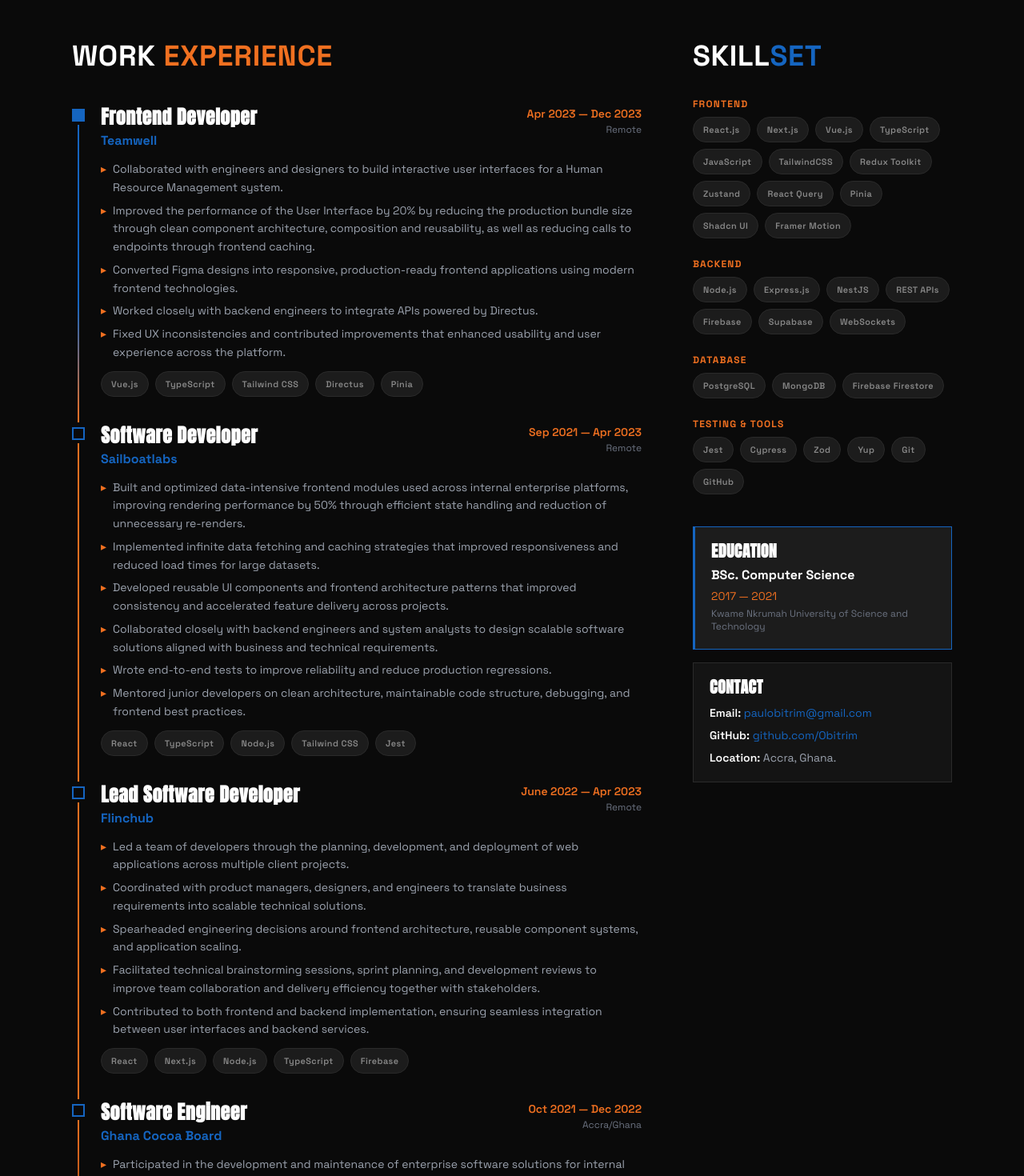
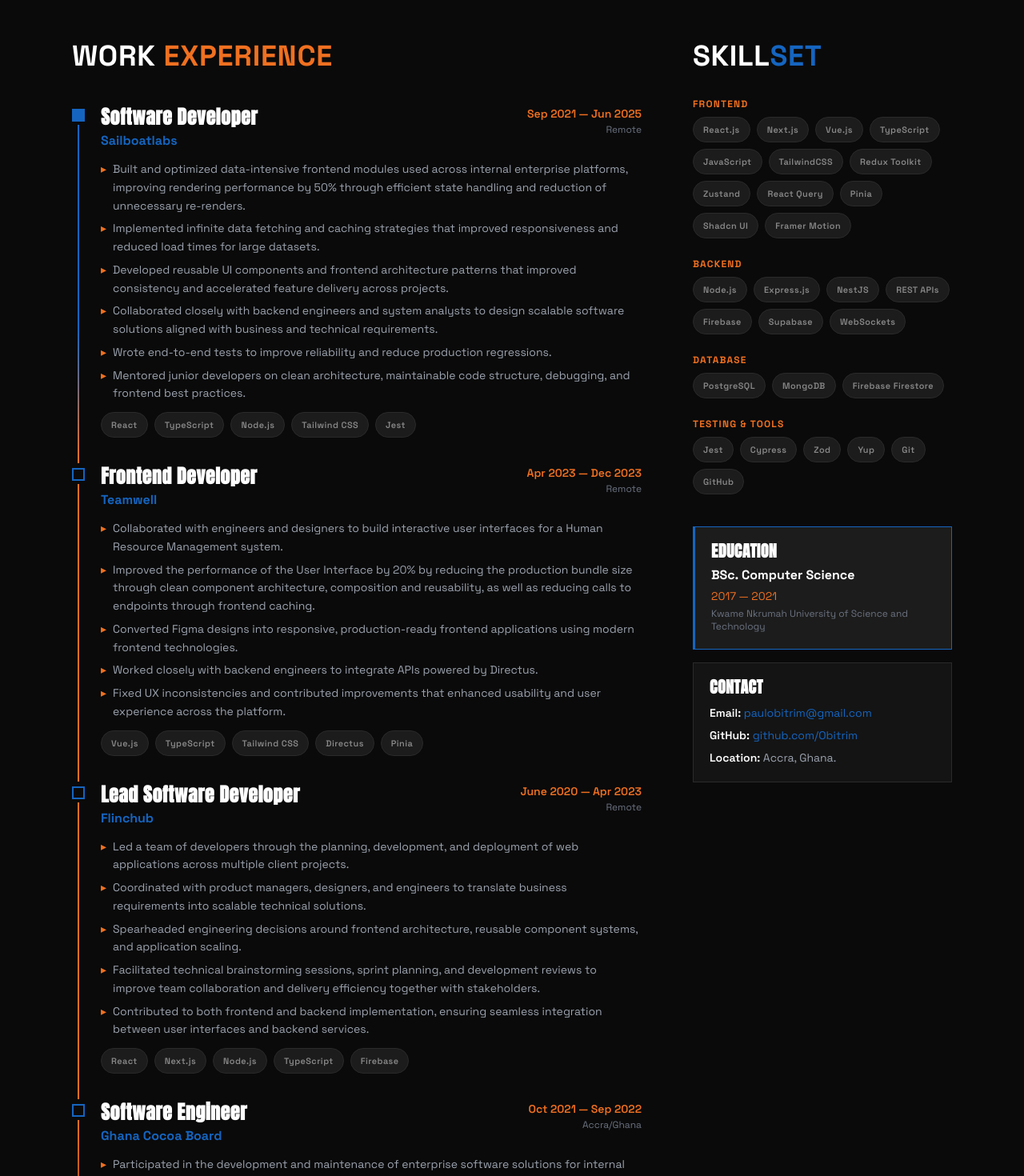
Before and after one commit to Obitrim/portfolio-2.0, a Next.js app: page /resume in a window 1280 px wide. Shown: the part 620-2090 px from the top of the page at 80% size. Built offline with nearby package versions, Linux system fonts and the light colour scheme.

Commit message:
refactor: resume date update

```diff
--- a/src/pages/resume.tsx
+++ b/src/pages/resume.tsx
@@ -9,6 +9,21 @@
 import Seo from '@/components/v1/Seo';
 
 const experiences = [
+  {
+    role: 'Software Developer',
+    company: 'Sailboatlabs',
+    period: 'Sep 2021 — Jun 2025',
+    location: 'Remote',
+    points: [
+      'Built and optimized data-intensive frontend modules used across internal enterprise platforms, improving rendering performance by 50% through efficient state handling and reduction of unnecessary re-renders.',
+      'Implemented infinite data fetching and caching strategies that improved responsiveness and reduced load times for large datasets.',
+      'Developed reusable UI components and frontend architecture patterns that improved consistency and accelerated feature delivery across projects.',
+      'Collaborated closely with backend engineers and system analysts to design scalable software solutions aligned with business and technical requirements.',
+      'Wrote end-to-end tests to improve reliability and reduce production regressions.',
+      'Mentored junior developers on clean architecture, maintainable code structure, debugging, and frontend best practices.',
+    ],
+    stack: ['React', 'TypeScript', 'Node.js', 'Tailwind CSS', 'Jest'],
+  },
   {
     role: 'Frontend Developer',
     company: 'Teamwell',
@@ -23,25 +38,11 @@
     ],
     stack: ['Vue.js', 'TypeScript', 'Tailwind CSS', 'Directus', 'Pinia'],
   },
-  {
-    role: 'Software Developer',
-    company: 'Sailboatlabs',
-    period: 'Sep 2021 — Apr 2023',
-    location: 'Remote',
-    points: [
-      'Built and optimized data-intensive frontend modules used across internal enterprise platforms, improving rendering performance by 50% through efficient state handling and reduction of unnecessary re-renders.',
-      'Implemented infinite data fetching and caching strategies that improved responsiveness and reduced load times for large datasets.',
-      'Developed reusable UI components and frontend architecture patterns that improved consistency and accelerated feature delivery across projects.',
-      'Collaborated closely with backend engineers and system analysts to design scalable software solutions aligned with business and technical requirements.',
-      'Wrote end-to-end tests to improve reliability and reduce production regressions.',
-      'Mentored junior developers on clean architecture, maintainable code structure, debugging, and frontend best practices.',
-    ],
-    stack: ['React', 'TypeScript', 'Node.js', 'Tailwind CSS', 'Jest'],
-  },
+
   {
     role: 'Lead Software Developer',
     company: 'Flinchub',
-    period: 'June 2022 — Apr 2023',
+    period: 'June 2020 — Apr 2023',
     location: 'Remote',
     points: [
       'Led a team of developers through the planning, development, and deployment of web applications across multiple client projects.',
@@ -55,7 +56,7 @@
   {
     role: 'Software Engineer',
     company: 'Ghana Cocoa Board',
-    period: 'Oct 2021 — Dec 2022',
+    period: 'Oct 2021 — Sep 2022',
     location: 'Accra/Ghana',
     points: [
       'Participated in the development and maintenance of enterprise software solutions for internal operational systems.',
```
